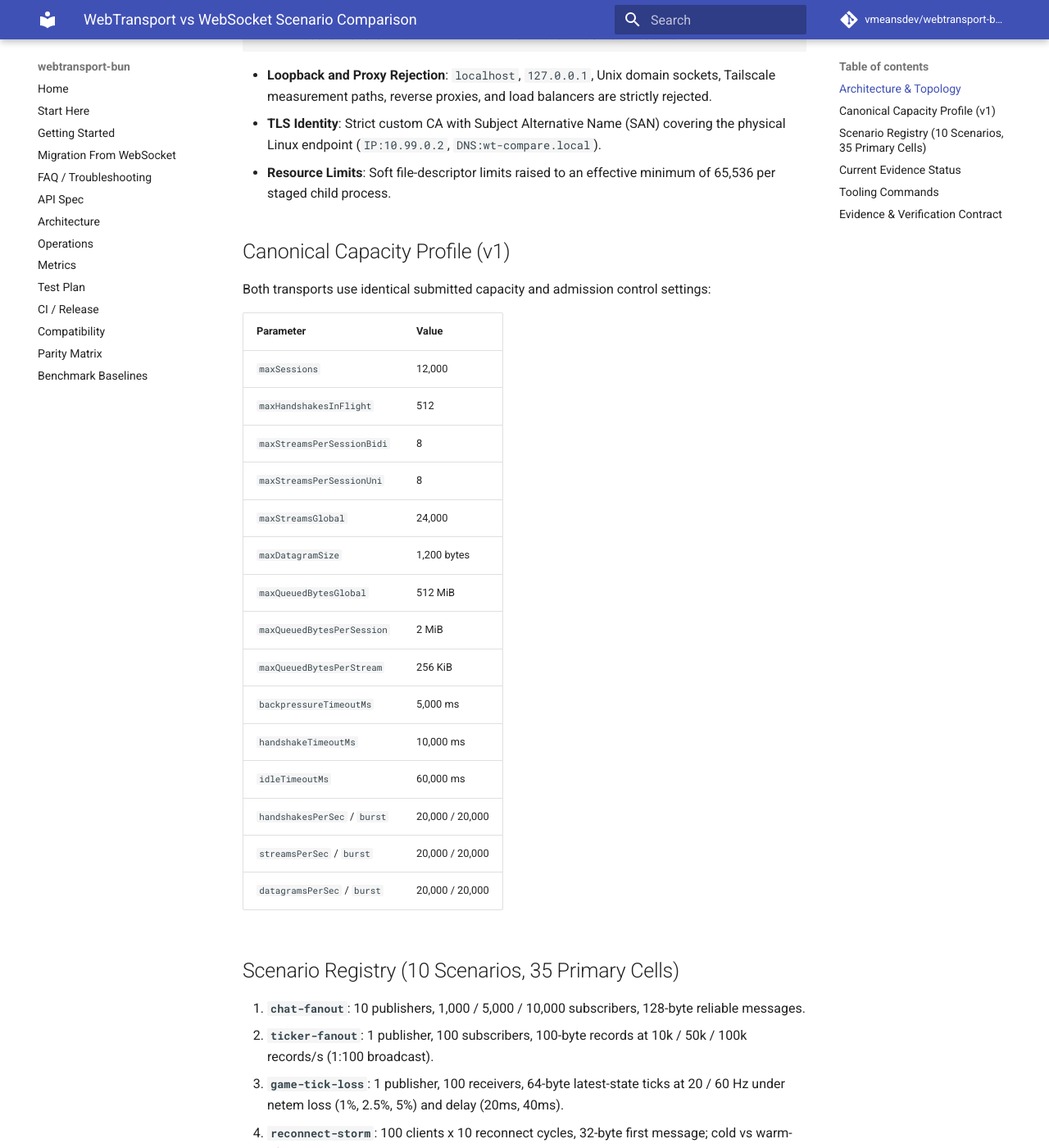
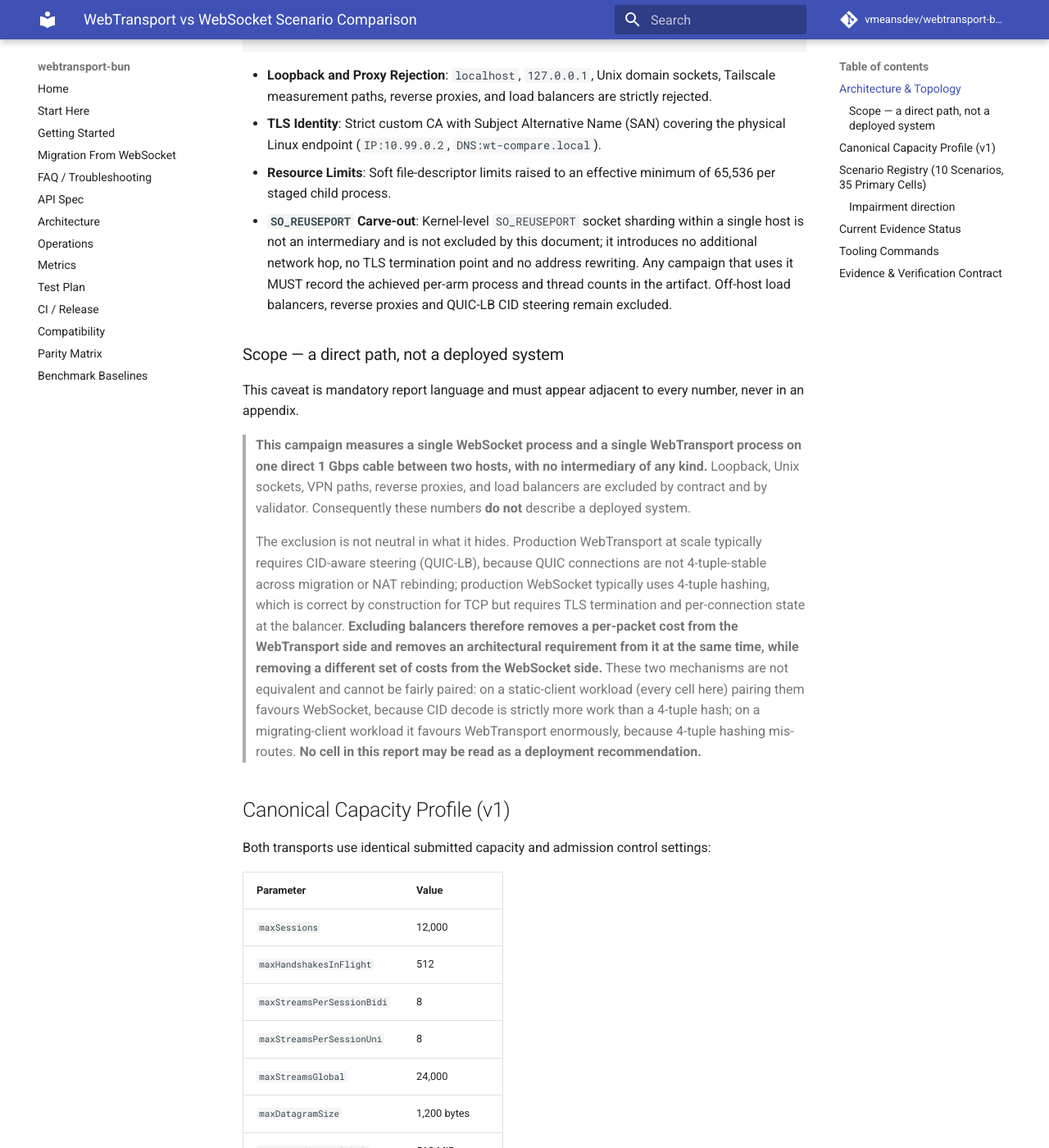
Before and after one commit to vmeansdev/webtransport-bun, an MkDocs documentation site: the page built from docs/TRANSPORT_COMPARISON.md, in a window 1280 px wide and 1400 px high, scrolled down 490 px. Shown: the whole window at 82% size. Built offline with MkDocs 1.6.1 and Material for MkDocs 9.7.7, drawn with Linux system fonts in a browser that asks for light colours; comment, search, counter and statistics services are not loaded; some of the changed text lies outside the part shown.

Commit message:
Carve SO_REUSEPORT out of the proxy rejection, and state what the path excludes
R8-t, R8-z and SYNTHESIS §5.A, landed as one edit so the archive receipt's
inputs move once.

Kernel 4-tuple steering within a single host is not a proxy hop, but the
document rejected intermediaries in prose broad enough to read it as one. The
carve-out is written as a permission with a recording obligation — a campaign
that shards MUST publish its achieved per-arm process and thread counts —
because the ruling on the server-thread asymmetry is record, do not equalise.

The scope caveat and the impairment-direction footnote are mandatory report
language, and the impairment one matters most: the cell names say
`delay40-loss1` without saying that netem reaches only the downstream leg, so
the names on their own overstate what was impaired. A0-6 ruled the names stay
and the footnote carries the correction.

Co-Authored-By: Claude Fable 5 <noreply@anthropic.com>

```diff
--- a/docs/TRANSPORT_COMPARISON.md
+++ b/docs/TRANSPORT_COMPARISON.md
@@ -16,6 +16,15 @@ darwin-arm64                          linux-x86_64
 - **Loopback and Proxy Rejection**: `localhost`, `127.0.0.1`, Unix domain sockets, Tailscale measurement paths, reverse proxies, and load balancers are strictly rejected.
 - **TLS Identity**: Strict custom CA with Subject Alternative Name (SAN) covering the physical Linux endpoint (`IP:10.99.0.2`, `DNS:wt-compare.local`).
 - **Resource Limits**: Soft file-descriptor limits raised to an effective minimum of 65,536 per staged child process.
+- **`SO_REUSEPORT` Carve-out**: Kernel-level `SO_REUSEPORT` socket sharding within a single host is not an intermediary and is not excluded by this document; it introduces no additional network hop, no TLS termination point and no address rewriting. Any campaign that uses it MUST record the achieved per-arm process and thread counts in the artifact. Off-host load balancers, reverse proxies and QUIC-LB CID steering remain excluded.
+
+### Scope — a direct path, not a deployed system
+
+This caveat is mandatory report language and must appear adjacent to every number, never in an appendix.
+
+> **This campaign measures a single WebSocket process and a single WebTransport process on one direct 1 Gbps cable between two hosts, with no intermediary of any kind.** Loopback, Unix sockets, VPN paths, reverse proxies, and load balancers are excluded by contract and by validator. Consequently these numbers **do not** describe a deployed system.
+>
+> The exclusion is not neutral in what it hides. Production WebTransport at scale typically requires CID-aware steering (QUIC-LB), because QUIC connections are not 4-tuple-stable across migration or NAT rebinding; production WebSocket typically uses 4-tuple hashing, which is correct by construction for TCP but requires TLS termination and per-connection state at the balancer. **Excluding balancers therefore removes a per-packet cost from the WebTransport side and removes an architectural requirement from it at the same time, while removing a different set of costs from the WebSocket side.** These two mechanisms are not equivalent and cannot be fairly paired: on a static-client workload (every cell here) pairing them favours WebSocket, because CID decode is strictly more work than a 4-tuple hash; on a migrating-client workload it favours WebTransport enormously, because 4-tuple hashing mis-routes. **No cell in this report may be read as a deployment recommendation.**
 
 ## Canonical Capacity Profile (v1)
 
@@ -51,6 +60,12 @@ Both transports use identical submitted capacity and admission control settings:
 8. **`handshake-matrix`**: 100 connections per cell; cold vs warm; direct baseline vs delay 40ms.
 9. **`bulk-one-way`**: Exactly 100 MiB transfer in 64 KiB chunks over one connection / stream; baseline vs delay40-loss1%.
 10. **`tail-under-cross-traffic`**: 1 Hz control ping-ack during concurrent 700 Mbps bulk transfer; tests head-of-line stream isolation.
+
+### Impairment direction
+
+The cell names record the impairment that was requested, not the direction it reached. This footnote is mandatory wherever an impaired cell is reported.
+
+> netem is applied to Linux egress only. Client→server legs traverse an unimpaired path. Cells labelled `delay40-loss1` are impaired downstream only.
 
 ## Current Evidence Status
 
```
